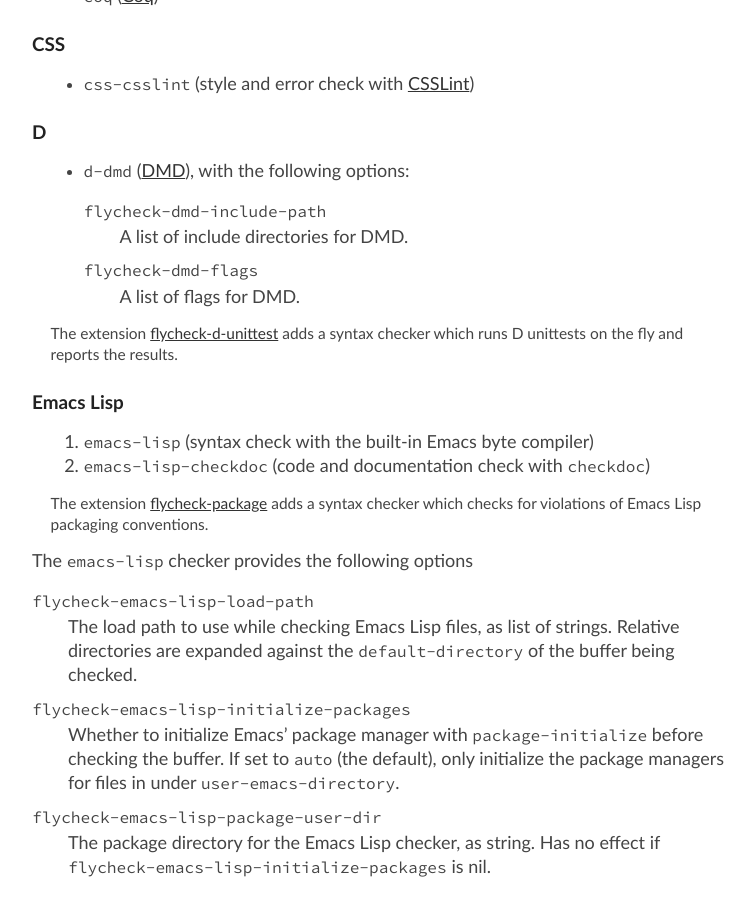
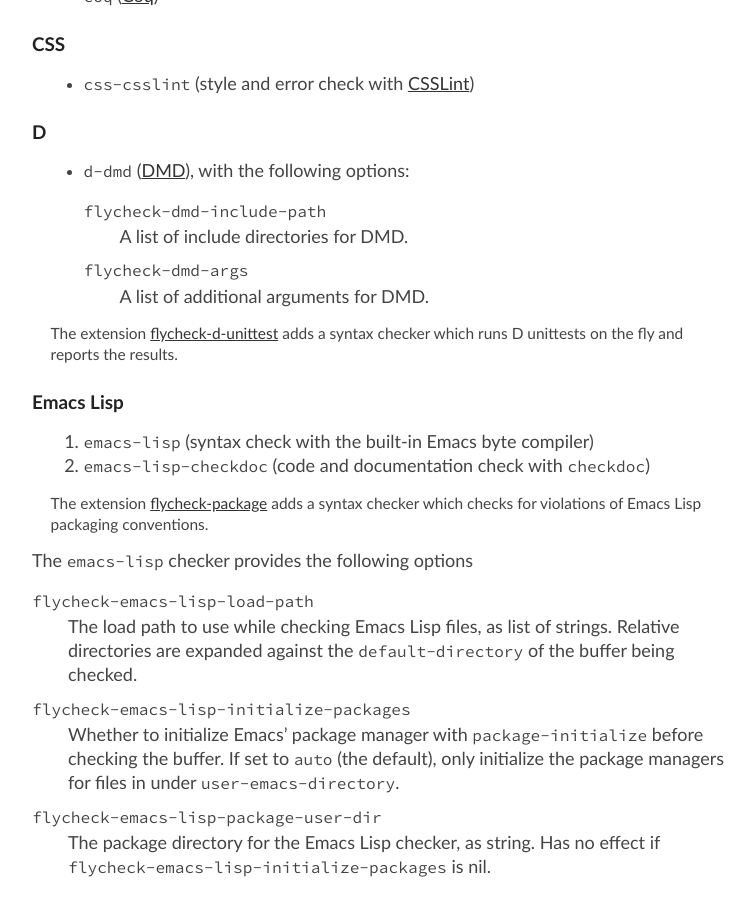
Before and after one commit to cmarqu/flycheck.github.io, a Jekyll site: the page manual/latest/Supported-languages.html, which Jekyll copies as it is, in a window 1280 px wide and 900 px high, scrolled down 3023 px. Shown: the whole window, without its empty margins (258-1013 px from the left). Built offline with Jekyll 4.4.1, drawn with Linux system fonts in a browser that asks for light colours.

Commit message:
Update manual from flycheck/flycheck@ec3fa3c

```diff
--- a/manual/latest/Function-and-Variable-Index.html
+++ b/manual/latest/Function-and-Variable-Index.html
@@ -110,7 +110,7 @@
 <tr><td></td><td valign="top"><a href="Displaying-errors.html#index-flycheck_002ddisplay_002derror_002dmessages_002dunless_002derror_002dlist"><code>flycheck-display-error-messages-unless-error-list</code></a>:</td><td>&nbsp;</td><td valign="top"><a href="Displaying-errors.html#Displaying-errors">Displaying errors</a></td></tr>
 <tr><td></td><td valign="top"><a href="Displaying-errors.html#index-flycheck_002ddisplay_002derrors_002ddelay"><code>flycheck-display-errors-delay</code></a>:</td><td>&nbsp;</td><td valign="top"><a href="Displaying-errors.html#Displaying-errors">Displaying errors</a></td></tr>
 <tr><td></td><td valign="top"><a href="Displaying-errors.html#index-flycheck_002ddisplay_002derrors_002dfunction"><code>flycheck-display-errors-function</code></a>:</td><td>&nbsp;</td><td valign="top"><a href="Displaying-errors.html#Displaying-errors">Displaying errors</a></td></tr>
-<tr><td></td><td valign="top"><a href="Supported-languages.html#index-flycheck_002ddmd_002dflags"><code>flycheck-dmd-flags</code></a>:</td><td>&nbsp;</td><td valign="top"><a href="Supported-languages.html#Supported-languages">Supported languages</a></td></tr>
+<tr><td></td><td valign="top"><a href="Supported-languages.html#index-flycheck_002ddmd_002dargs"><code>flycheck-dmd-args</code></a>:</td><td>&nbsp;</td><td valign="top"><a href="Supported-languages.html#Supported-languages">Supported languages</a></td></tr>
 <tr><td></td><td valign="top"><a href="Supported-languages.html#index-flycheck_002ddmd_002dinclude_002dpath"><code>flycheck-dmd-include-path</code></a>:</td><td>&nbsp;</td><td valign="top"><a href="Supported-languages.html#Supported-languages">Supported languages</a></td></tr>
 <tr><td></td><td valign="top"><a href="Supported-languages.html#index-flycheck_002demacs_002dlisp_002dinitialize_002dpackages"><code>flycheck-emacs-lisp-initialize-packages</code></a>:</td><td>&nbsp;</td><td valign="top"><a href="Supported-languages.html#Supported-languages">Supported languages</a></td></tr>
 <tr><td></td><td valign="top"><a href="Supported-languages.html#index-flycheck_002demacs_002dlisp_002dload_002dpath"><code>flycheck-emacs-lisp-load-path</code></a>:</td><td>&nbsp;</td><td valign="top"><a href="Supported-languages.html#Supported-languages">Supported languages</a></td></tr>
--- a/manual/latest/Supported-languages.html
+++ b/manual/latest/Supported-languages.html
@@ -338,9 +338,9 @@
 <dd><a name="index-flycheck_002ddmd_002dinclude_002dpath"></a>
 <p>A list of include directories for DMD.
 </p></dd>
-<dt><code>flycheck-dmd-flags</code></dt>
-<dd><a name="index-flycheck_002ddmd_002dflags"></a>
-<p>A list of flags for DMD.
+<dt><code>flycheck-dmd-args</code></dt>
+<dd><a name="index-flycheck_002ddmd_002dargs"></a>
+<p>A list of additional arguments for DMD.
 </p></dd>
 </dl>
 
```
